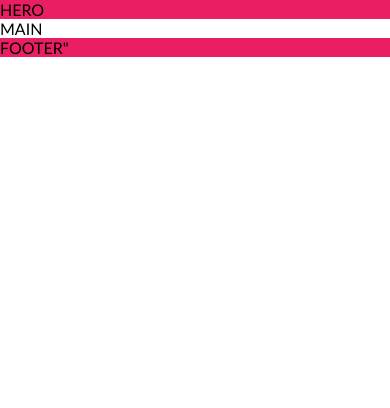
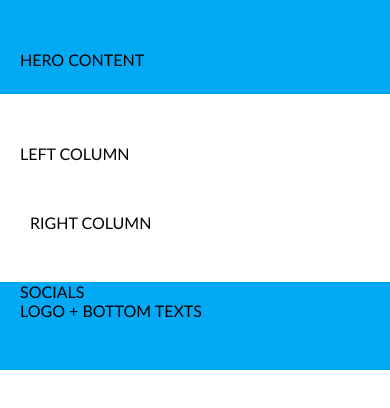
Before and after one commit to Mazalaura/coming-soon, a website: page index.html in a window 390 px wide. Drawn offline with Linux system fonts and the light colour scheme.

Commit message:
structure #20

```diff
--- a/css/base/layout.css
+++ b/css/base/layout.css
@@ -0,0 +1,56 @@
+.container{
+    display: inline-block;
+    width: 100%;
+    padding: 60px 0;
+}
+.row-small{
+    display: inline-block;
+    width: 600px;
+    margin-left: 0 calc(50% - 300px);
+}
+.row-big{
+    display: inline-block;
+    width: 1000px;
+    margin-left: 0 calc(50% - 500px);
+}
+.left-column{
+    width: 50%;
+    float: left;
+}
+.right-column{
+    width: 40%;
+    float: left;
+    margin-left: 10px;
+}
+@media(max-width: 1100px){
+    .row-big{
+        width: 800px;
+        margin-left: 0 calc(50% - 400px);
+    }
+    .left-column{
+        width: 100%;
+    }
+    .right-column{
+        width: 100%;
+        margin-top: 50px;
+    }
+}
+@media(max-width: 900px){
+    .row-big{
+        width: 600px;
+        margin-left: 0 calc(50% - 300px);
+    }
+}
+@media(max-width: 640px){
+    .container{
+        padding: 50px 20px;
+    }
+    .row-small{
+        width: 100%;
+        margin: 0;
+    }
+    .row-big{
+        width: 100%;
+        margin: 0;
+    }
+}
--- a/css/home.css
+++ b/css/home.css
@@ -15,5 +15,13 @@
 /* CUSTOM STYLE BELOW THIS COMMENT*/
 .bg-primary{
     background-color: var(--color-primary);
+}
+.bg-secondary{
     background-color: var(--color-secondary);
 }
+.container.hero{
+    padding-bottom: 25px;
+}
+footer.container{
+    padding-top: 0;
+}
--- a/index.html
+++ b/index.html
@@ -9,19 +9,33 @@
 </head>
 
 <body>
-    <div class="hero bg-primary">
-        HERO
+    <div class="container hero bg-primary">
+        <div class="row-small">
+            HERO CONTENT
+        </div>
     </div>
 
-    <main>
-        MAIN
+    <main class="container">
+        <div class="row-big">
+            <div class="left-column">
+                LEFT COLUMN
+            </div>
+            <div class="right-column">
+                RIGHT COLUMN
+            </div>
+        </div>
     </main>
 
-    <footer class="bg-primary">
-        FOOTER"
+    <footer class=" container bg-primary">
+        <div class="row-big socials">
+            SOCIALS
+        </div>
+        <div class="row-small bottom-texts">
+            LOGO + BOTTOM TEXTS
+        </div>
     </footer>
+
     <script src="./js/home.js" type="module" defer>
-
     </script>
 </body>
 
```
